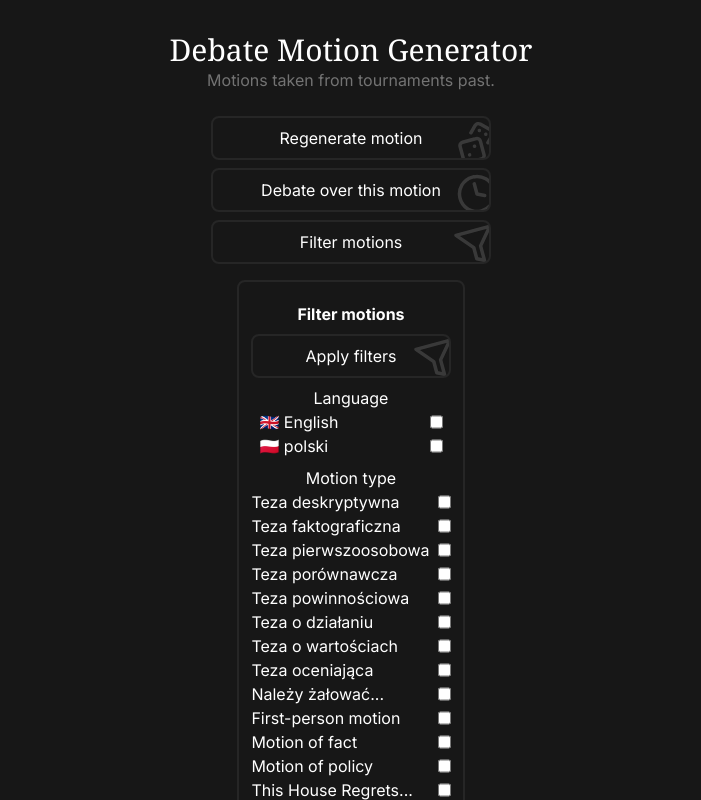
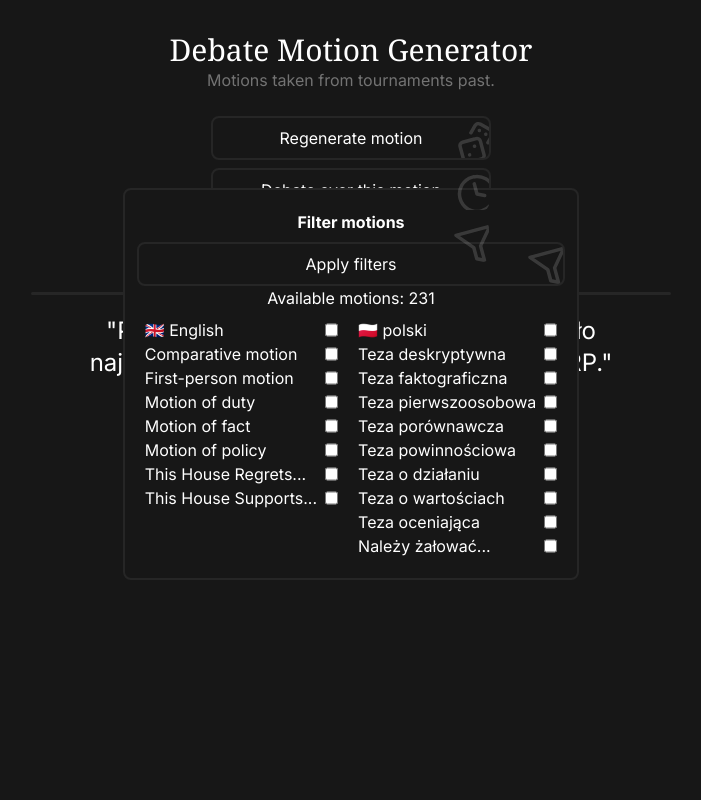
Before and after one commit to debatecore/debate-tools, a Next.js app: page /debate-motion-generator in a window 1280 px wide. Both pictures are taken after a click on the button "Filter motions". Shown: the top 800 px of the page, without its empty margins (289-990 px from the left). Built offline with nearby package versions, Linux system fonts and the light colour scheme.

Commit message:
polish filtering mechanism

```diff
--- a/src/components/Checkbox.tsx
+++ b/src/components/Checkbox.tsx
@@ -7,22 +7,24 @@ type CheckboxProps = {
   key: string;
   disabled?: boolean;
   onChange?: any;
+  checked?: boolean;
 };
 
 const Checkbox = (props: CheckboxProps) => {
   return (
-    <label className="flex flex-row justify-between">
+    <label className="flex flex-row justify-between select-none cursor-pointer">
       <span className={props.disabled ? "mr-2 text-neutral-500" : "mr-2"}>
         {props.labelText}
       </span>
       <input
-        className=""
+        className="cursor-pointer"
         type="checkbox"
         name={props.name}
         value={props.value}
         key={props.key}
         disabled={props.disabled}
         onChange={props.onChange}
+        checked={props.checked}
       />
     </label>
   );
--- a/src/components/MotionDisplay.tsx
+++ b/src/components/MotionDisplay.tsx
@@ -1,4 +1,4 @@
-import { motion } from "@/types/motion";
+import { MotionTypeTranslation, motion, motionTypeCode } from "@/types/motion";
 import { IconInfo } from "./icons/info";
 import { useLang } from "@/lib/useLang";
 
@@ -26,7 +26,8 @@ const MotionDisplay = ({ motion }: { motion: motion | null }) => {
       <p className="text-neutral-500 flex flex-col">
         {motion?.source || ""}
         <br />
-        {"[Motion type here]"}
+        {motion?.type}
+        {/* {MotionTypeTranslation(motion?.type as motionTypeCode) || ""} */}
       </p>
     </section>
   );
--- a/src/components/MotionGenerator.tsx
+++ b/src/components/MotionGenerator.tsx
@@ -1,5 +1,5 @@
 "use client";
-import { motion, motionTypeCode, motionTypesObjects } from "@/types/motion";
+import { motion, motionTypeCode, motionTypesArray } from "@/types/motion";
 import motions from "@/data/motion.json";
 import { useContext, useEffect, useState } from "react";
 import { GenericButton } from "./GenericButton";
@@ -15,7 +15,9 @@ import { useLang } from "@/lib/useLang";
 /**
  * TO-DO:
  * Fix errors
- * Polish the filter component style
+ * Move filters component to the side and make it always visible. Get rid of filter buttons
+ * Make generation buttons static (their width subtly changes depending on the motion length)
+ * Uncheck motion type checkboxes when their language is filtered out
  */
 
 const MotionGenerator = () => {
@@ -25,7 +27,6 @@ const MotionGenerator = () => {
 
   function generateMotion(): motion {
     const filteredMotions = motions.filter((motion) => {
-      //TO-DO: figure out why this logic statement is always false
       return motion.type && enabledMotionTypes.includes(motion.type as motionTypeCode);
     });
     return filteredMotions[Math.floor(Math.random() * filteredMotions.length)];
@@ -43,22 +44,10 @@ const MotionGenerator = () => {
     setMotion(generateMotion());
   }, []);
 
-  /**
-   * TO-DO: figure out a way to do without this function and rely on {@link motionTypesArray} instead
-   * @returns A writeable copy of {@link motionTypesArray}
-   */
-  const getMotionTypesStrings: () => motionTypeCode[] = () => {
-    return motionTypesObjects.map((motionType) => {
-      return motionType.type;
-    });
-  };
-
   const [filtersVisibility, setFiltersVisibility] = useState(false);
-  const [typeFiltersActive, setTypeFiltersActive] = useState(false);
-  const [langFiltersActive, setLangFiltersActive] = useState(false);
-  const [enabledMotionTypes, setEnabledMotionTypes] = useState<motionTypeCode[]>(
-    getMotionTypesStrings()
-  );
+  const [enabledMotionTypes, setEnabledMotionTypes] = useState<motionTypeCode[]>([
+    ...motionTypesArray,
+  ]);
 
   const handleFiltersChange = (newState: motionTypeCode[]) => {
     setEnabledMotionTypes(newState as any);
@@ -84,10 +73,9 @@ const MotionGenerator = () => {
           text={useLang("showFiltersButtonText")}
           icon={IconFilter}
           onClick={() => setFiltersVisibility(!filtersVisibility)}
-          highlightIcon={langFiltersActive || typeFiltersActive}
         />
       </section>
-      <MotionsFilter hidden={filtersVisibility} onFiltersChange={handleFiltersChange} />
+      <MotionsFilter hidden={!filtersVisibility} onFiltersChange={handleFiltersChange} />
       <MotionDisplay motion={motion} />
     </div>
   );
--- a/src/components/MotionsFilter.tsx
+++ b/src/components/MotionsFilter.tsx
@@ -1,10 +1,11 @@
+"use client";
 import { getSpecificLangString, useLang } from "@/lib/useLang";
 import { langsArray, langsPublicBlacklist, language } from "@/types/language";
 import { motionTypesObjects, motionTypeCode, motionTypesArray } from "@/types/motion";
 import { Checkbox } from "./Checkbox";
 import { GenericButton } from "./GenericButton";
 import { IconFilter } from "./icons/Filter";
-import { useState } from "react";
+import { useEffect, useState } from "react";
 import motions from "@/data/motion.json";
 
 type MotionsFilterProps = {
@@ -13,25 +14,17 @@ type MotionsFilterProps = {
 };
 
 const MotionsFilter = (props: MotionsFilterProps) => {
-  const getMotionTypesStrings = () => {
-    return motionTypesObjects.map((motionType) => {
-      return motionType.type;
-    });
-  };
-
   const applyMotionTypeFilter = (event: any) => {
     const checkedMotionType = event.target.value;
     if (event.target.checked) {
       if (enabledMotionTypes.length == motionTypesObjects.length) {
         setEnabledMotionTypes([checkedMotionType]);
-        setTypeFiltersActive(true);
       } else {
         setEnabledMotionTypes([...enabledMotionTypes, checkedMotionType]);
       }
     } else {
       if (enabledMotionTypes.length == 1) {
-        setEnabledMotionTypes(getMotionTypesStrings());
-        setTypeFiltersActive(false);
+        setEnabledMotionTypes([...motionTypesArray]);
       } else {
         setEnabledMotionTypes(
           enabledMotionTypes.filter((entry) => {
@@ -40,22 +33,26 @@ const MotionsFilter = (props: MotionsFilterProps) => {
         );
       }
     }
-    updateEnabledMotions(combineFilters());
   };
 
+  /**
+   * @description Changes the contents of {@link enabledMotionTypes }
+   * according to motion types checkboxes. If none are checked,
+   * all motion types are enabled. If one or more are checked,
+   * only the checked motion types are enabled.
+   * @param event An event raised when a motion type checkbox is checked or unchecked
+   */
   const applyLanguageFilter = (event: any) => {
-    const checkedLanguage: string = event.target.value;
+    const checkedLanguage: language = event.target.value;
     if (event.target.checked) {
       if (enabledLanguages.length == allowedMotionLanguages.length) {
         setEnabledLanguages([checkedLanguage]);
-        setLangFiltersActive(true);
       } else {
         setEnabledLanguages([...enabledLanguages, checkedLanguage]);
       }
     } else {
       if (enabledLanguages.length == 1) {
         setEnabledLanguages(allowedMotionLanguages);
-        setLangFiltersActive(false);
       } else {
         setEnabledLanguages(
           enabledLanguages.filter((entry) => {
@@ -64,8 +61,19 @@ const MotionsFilter = (props: MotionsFilterProps) => {
         );
       }
     }
-    updateEnabledMotions(combineFilters());
   };
+
+  function combineFilters(): motionTypeCode[] {
+    const filteredMotionTypes: motionTypeCode[] = [];
+    motionTypesObjects.forEach((motionTypeObject) => {
+      const lang = motionTypeObject.lang;
+      const type = motionTypeObject.type;
+      if (enabledLanguages.includes(lang) && enabledMotionTypes.includes(type)) {
+        filteredMotionTypes.push(type);
+      }
+    });
+    return filteredMotionTypes;
+  }
 
   const allowedMotionLanguages = [
     ...langsArray
@@ -74,20 +82,24 @@ const MotionsFilter = (props: MotionsFilterProps) => {
         return lang;
       }),
   ];
-  const [enabledLanguages, setEnabledLanguages] = useState(
+  const [enabledLanguages, setEnabledLanguages] = useState<language[]>(
     allowedMotionLanguages.map((lang) => {
-      return lang.toString();
+      return lang;
     })
   );
 
   /**
    * A list of currently enabled motion types regardless of the language they're in
    */
-  const [enabledMotionTypes, setEnabledMotionTypes] = useState<motionTypeCode[]>(
-    getMotionTypesStrings()
-  );
-  const [langFiltersActive, setLangFiltersActive] = useState(false);
-  const [typeFiltersActive, setTypeFiltersActive] = useState(false);
+  const [enabledMotionTypes, setEnabledMotionTypes] = useState<motionTypeCode[]>([
+    ...motionTypesArray,
+  ]);
+  /**
+   * A list of motion types enabled along with the language they're in
+   */
+  const [filteredMotionTypes, setFilteredMotionTypes] = useState<motionTypeCode[]>([
+    ...motionTypesArray,
+  ]);
 
   function languageHasMotions(lang: language) {
     const motionsInLanguage = motions.filter((motion) => {
@@ -102,34 +114,31 @@ const MotionsFilter = (props: MotionsFilterProps) => {
     });
   };
 
-  function isLanguageDisabled(motionLanguage: language): boolean {
-    if (enabledLanguages.includes(motionLanguage)) {
-      return false;
-    }
-    return true;
-  }
-
-  function combineFilters(): motionTypeCode[] {
-    return motionTypesArray.filter((motionType: motionTypeCode) => {
-      return (
-        (enabledMotionTypes.includes(motionType) &&
-          !enabledLanguages.includes(motionType)) ||
-        (enabledMotionTypes.includes(motionType) && enabledLanguages.includes(motionType))
-      );
-    });
-  }
-
-  const updateEnabledMotions = (newState: motionTypeCode[]) => {
-    setEnabledMotionTypes(newState);
+  const updateFilteredMotions = (newState: motionTypeCode[]) => {
+    setFilteredMotionTypes(newState);
     props.onFiltersChange(newState);
   };
+
+  const enabledMotionsCount = (): number => {
+    return motions.filter((motion) => {
+      return filteredMotionTypes.includes(motion.type as motionTypeCode);
+    }).length;
+  };
+
+  useEffect(() => {
+    updateFilteredMotions(combineFilters());
+  }, [enabledMotionTypes]);
+
+  useEffect(() => {
+    updateFilteredMotions(combineFilters());
+  }, [enabledLanguages]);
 
   return (
     <div
       className={
         props.hidden
-          ? "bg-transparent border-2 border-neutral-800 p-3 rounded-lg m-4"
-          : "bg-transparent border-2 border-neutral-800 p-3 rounded-lg m-4 hidden"
+          ? "bg-transparent border-2 border-neutral-800 p-3 rounded-lg m-4 hidden"
+          : "bg-neutral-900 border-2 border-neutral-800 absolute p-3 rounded-lg mt-[20vh] lg:mt-[9vh]"
       }
     >
       <h5 className="text-center font-bold m-2">{useLang("motionFilterTitle")}</h5>
@@ -149,9 +158,12 @@ const MotionsFilter = (props: MotionsFilterProps) => {
           //   setMotion(generateMotion());
         }}
       />
-      <section className="flex flex-col m-2">
-        <h6 className="text-center">{useLang("language")}</h6>
+      <span className="m-5">
+        {useLang("availableMotionsCount") + ": " + enabledMotionsCount()}
+      </span>
+      <section className="flex gap-5 flex-row m-2">
         {languagesWithMotions().map((langCode: language) => (
+          <section>
             <Checkbox
               key={langCode}
               name="language"
@@ -159,11 +171,9 @@ const MotionsFilter = (props: MotionsFilterProps) => {
               labelText={getSpecificLangString("selfLanguageString", langCode)}
               onChange={applyLanguageFilter}
             />
-        ))}
-      </section>
-      <section>
-        <h6 className="text-center">{useLang("motionType")}</h6>
-        {motionTypesObjects.map((motionType) => (
+            {motionTypesObjects
+              .filter((motionType) => motionType.lang === langCode)
+              .map((motionType: any) => (
                 <Checkbox
                   key={motionType.type}
                   name="motionType"
@@ -171,14 +181,11 @@ const MotionsFilter = (props: MotionsFilterProps) => {
                   // TO-DO: Don't use the useLang hook in a callback
                   labelText={useLang(motionType.type)}
                   // TO-DO: Prevent checked motion types from being disabled when the language is filtered out
-            disabled={
-              !(
-                enabledMotionTypes.includes(motionType.type) &&
-                enabledLanguages.includes(motionType.lang)
-              )
-            }
+                  disabled={!enabledLanguages.includes(motionType.lang)}
                   onChange={applyMotionTypeFilter}
                 />
+              ))}
+          </section>
         ))}
       </section>
     </div>
--- a/src/data/strings.json
+++ b/src/data/strings.json
@@ -220,6 +220,11 @@
     "pl": "Infoslajd",
     "es": "Diapositiva informativa"
   },
+  "availableMotionsCount": {
+    "en": "Available motions",
+    "pl": "Dostępne tezy",
+    "de": "Verfügbare Thesen"
+  },
   "tournamentPlanner": {
     "en": "Tournament Planner",
     "pl": "Planowanie turnieju",
--- a/src/types/motion.ts
+++ b/src/types/motion.ts
@@ -1,3 +1,5 @@
+import { useLang } from "@/lib/useLang";
+
 const motionTypesObjects = [
   { type: "motionPlDescriptive", lang: "pl" },
   { type: "motionPlFact", lang: "pl" },
@@ -8,7 +10,9 @@ const motionTypesObjects = [
   { type: "motionPlValues", lang: "pl" },
   { type: "motionPlEvaluative", lang: "pl" },
   { type: "motionPlRegret", lang: "pl" },
+  { type: "motionEnComparative", lang: "en" },
   { type: "motionEnFirstPerson", lang: "en" },
+  { type: "motionEnDuty", lang: "en" },
   { type: "motionEnFact", lang: "en" },
   { type: "motionEnPolicy", lang: "en" },
   { type: "motionEnRegret", lang: "en" },
@@ -26,7 +30,9 @@ const motionTypesArray = [
   "motionPlValues",
   "motionPlEvaluative",
   "motionPlRegret",
+  "motionEnComparative",
   "motionEnFirstPerson",
+  "motionEnDuty",
   "motionEnFact",
   "motionEnPolicy",
   "motionEnRegret",
@@ -34,6 +40,14 @@ const motionTypesArray = [
 ] as const;
 export { motionTypesArray };
 
+const MotionTypeTranslation = (type: motionTypeCode) => {
+  return useLang(type);
+};
+export { MotionTypeTranslation };
+
+/**
+ * Represents a motion type code used in the translations file (strings.json)
+ */
 type motionTypeCode = (typeof motionTypesArray)[number];
 export type { motionTypeCode };
 
```
Also changed, not shown: src/components/GenericButton.tsx (+11 -13 lines). Lines whose indentation alone changed are shown as unchanged.
